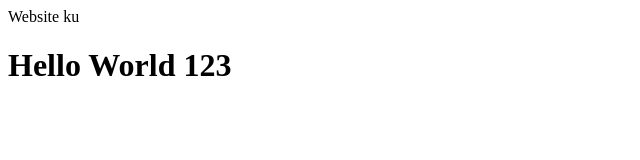
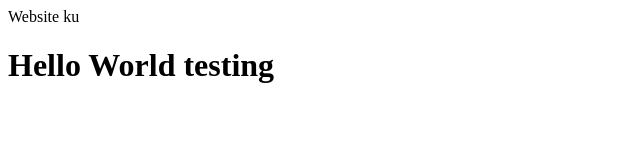
Before and after one commit to KOBOY13/LatihanRevou, a plain HTML site: page index.html in a window 1280 px wide. Shown: the whole page, without its empty margins (0-640 px from the left). Drawn offline with Linux system fonts and the light colour scheme.

Commit message:
third commit

```diff
--- a/index.html
+++ b/index.html
@@ -4,6 +4,6 @@
         <tittle>Website ku</tittle>
     </head>
     <body>
-        <h1>Hello World 123</h1>
+        <h1>Hello World testing</h1>
     </body>
 </html>
```
